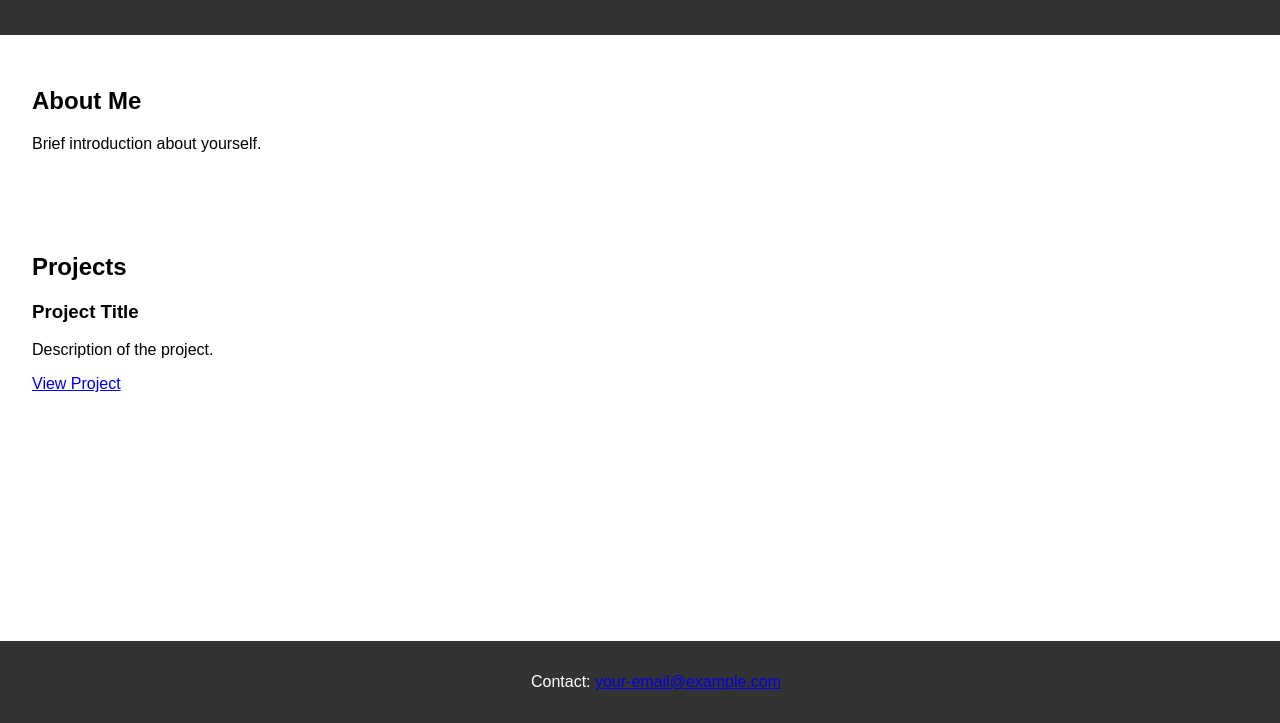
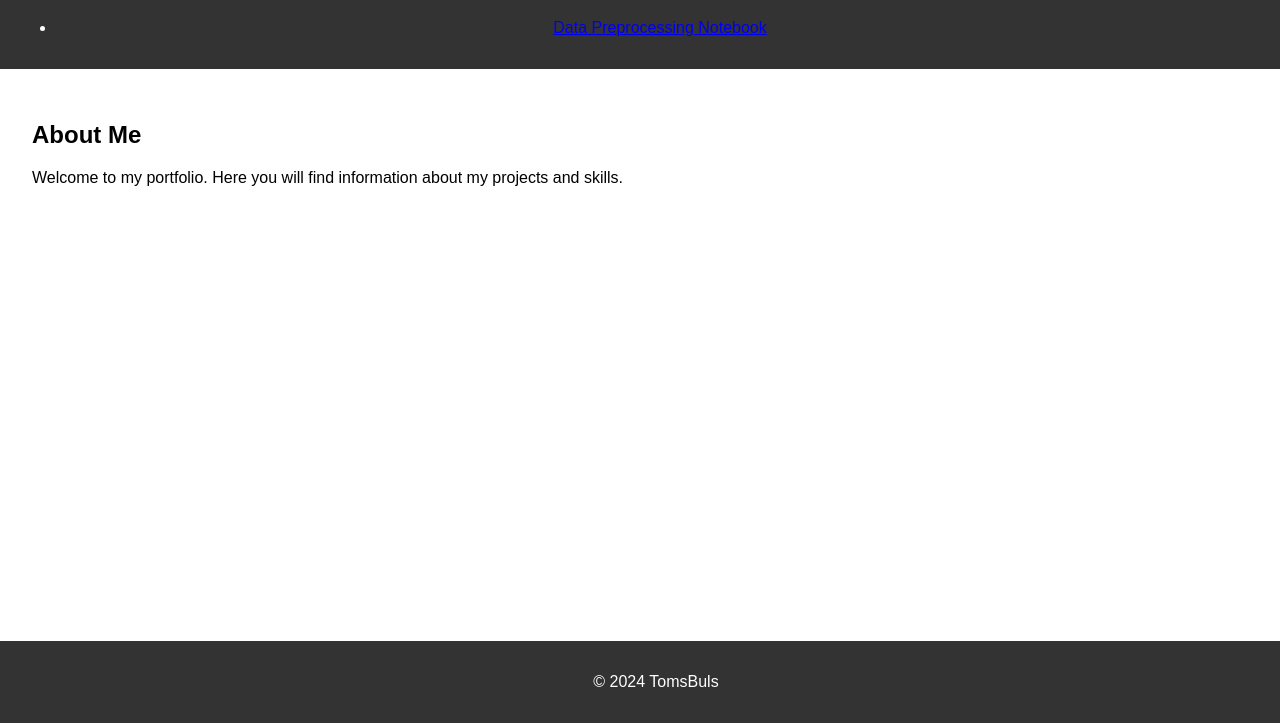
Before and after one commit to TomsBuls/TomsBuls.github.io, a plain HTML site: page index.html in a window 1280 px wide. Shown: the part 77-800 px from the top of the page. Drawn offline with Linux system fonts and the light colour scheme.

Commit message:
Update index.html

```diff
--- a/index.html
+++ b/index.html
@@ -9,22 +9,22 @@
 <body>
     <header>
         <h1>Welcome to My Portfolio</h1>
+        <nav>
+            <ul>
+                <li><a href="Preprocessing.html">Data Preprocessing Notebook</a></li>
+                <!-- Add more links to other pages here -->
+            </ul>
+        </nav>
     </header>
-    <section id="about">
-        <h2>About Me</h2>
-        <p>Brief introduction about yourself.</p>
-    </section>
-    <section id="projects">
-        <h2>Projects</h2>
-        <div class="project">
-            <h3>Project Title</h3>
-            <p>Description of the project.</p>
-            <a href="link-to-project">View Project</a>
-        </div>
-        <!-- Repeat as necessary -->
-    </section>
+    <main>
+        <section>
+            <h2>About Me</h2>
+            <p>Welcome to my portfolio. Here you will find information about my projects and skills.</p>
+        </section>
+        <!-- Add more sections as needed -->
+    </main>
     <footer>
-        <p>Contact: <a href="mailto:your-email@example.com">your-email@example.com</a></p>
+        <p>&copy; 2024 TomsBuls</p>
     </footer>
 </body>
 </html>
```
